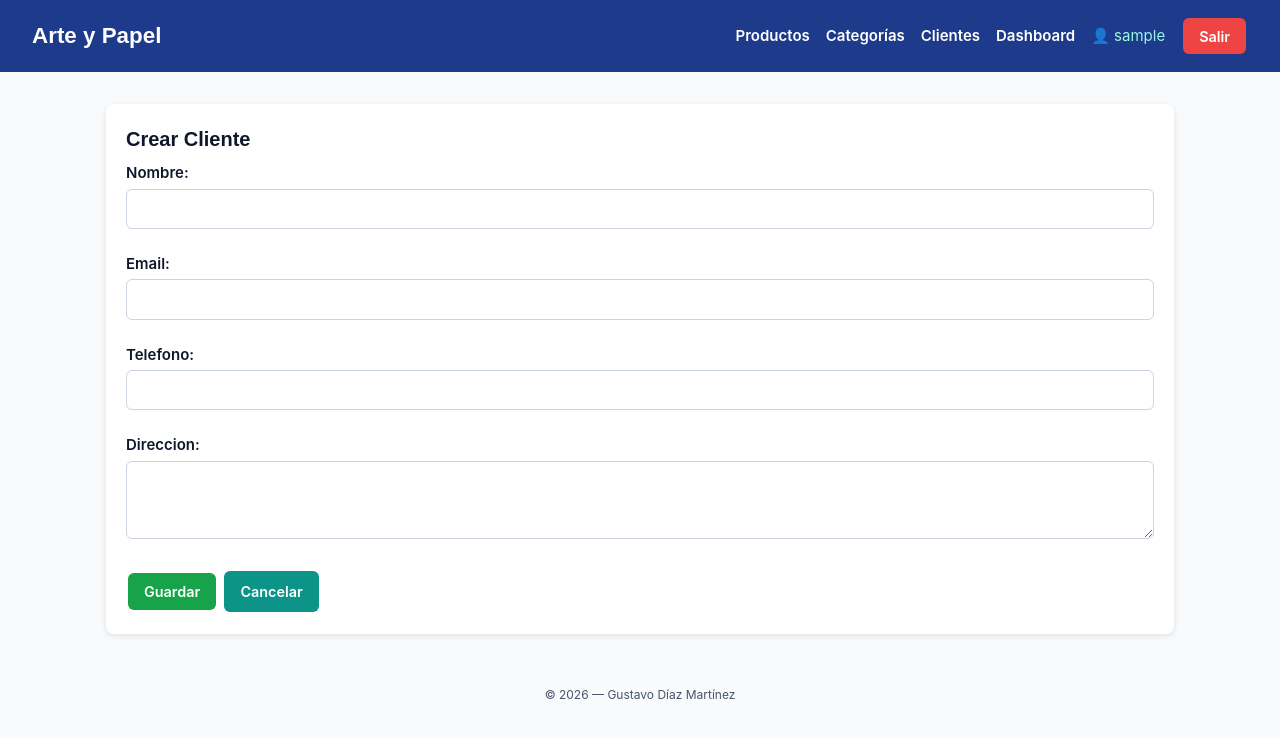
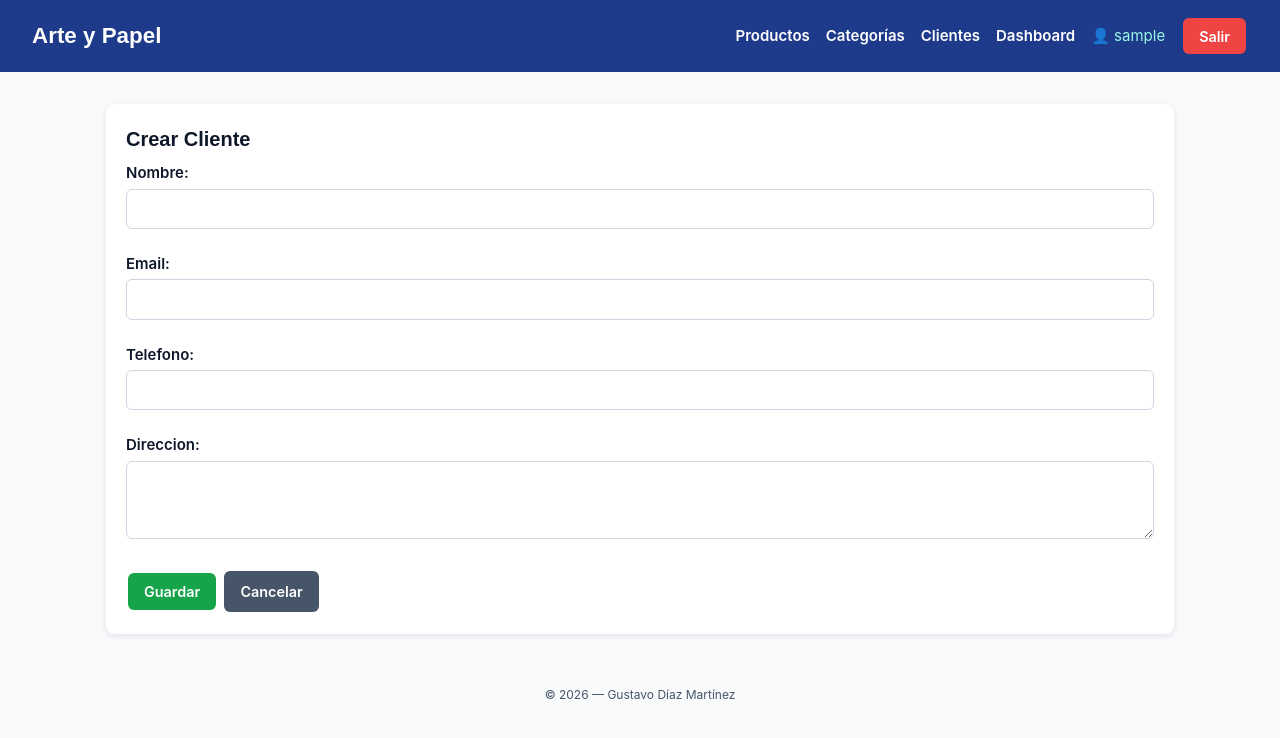
Before and after one commit to dimg101227hmczrsa6-ai/mi-negocio-django-3, a Django app: page /clientes/crear/ in a window 1280 px wide. Shown: the top 738 px of the page. Run offline with Django 5.2, Linux system fonts and the light colour scheme; the visitor is signed in with stand-in values (Sample User, id 1).

Commit message:
Botón Cancelar

```diff
--- a/static/css/styles.css
+++ b/static/css/styles.css
@@ -6,6 +6,7 @@
     --color-success: #16A34A;
     --color-error: #EF4444;
     --color-warning: #D97706;
+    --color-neutral: #475569;
     --font-title: 'Montserrat', Arial, sans-serif;
     --font-body: 'Inter', Arial, sans-serif;
     --radius: 8px;
@@ -85,6 +86,7 @@ small, .small { font-size: 12px; }
 .btn-danger { background: var(--color-error); }
 .btn-warning { background: var(--color-warning); }
 .btn-secondary { background: var(--color-secondary); }
+.btn-neutral { background: var(--color-neutral); }
 
 /* Tablas */
 table { width: 100%; border-collapse: collapse; margin-top: var(--space); }
--- a/tienda/templates/tienda/categorias/form.html
+++ b/tienda/templates/tienda/categorias/form.html
@@ -7,7 +7,7 @@
         {% csrf_token %}
         {{ form.as_p }}
         <button type="submit" class="btn btn-success">Guardar</button>
-        <a href="{% url 'lista_categorias' %}" class="btn btn-secondary">Cancelar</a>
+        <a href="{% url 'lista_categorias' %}" class="btn btn-neutral">Cancelar</a>
     </form>
 </div>
 {% endblock %}
--- a/tienda/templates/tienda/clientes/form.html
+++ b/tienda/templates/tienda/clientes/form.html
@@ -7,7 +7,7 @@
         {% csrf_token %}
         {{ form.as_p }}
         <button type="submit" class="btn btn-success">Guardar</button>
-        <a href="{% url 'lista_clientes' %}" class="btn btn-secondary">Cancelar</a>
+        <a href="{% url 'lista_clientes' %}" class="btn btn-neutral">Cancelar</a>
     </form>
 </div>
 {% endblock %}
--- a/tienda/templates/tienda/productos/form.html
+++ b/tienda/templates/tienda/productos/form.html
@@ -7,7 +7,7 @@
         {% csrf_token %}
         {{ form.as_p }}
         <button type="submit" class="btn btn-success">Guardar</button>
-        <a href="{% url 'lista_productos' %}" class="btn btn-secondary">Cancelar</a>
+        <a href="{% url 'lista_productos' %}" class="btn btn-neutral">Cancelar</a>
     </form>
 </div>
 {% endblock %}
```
